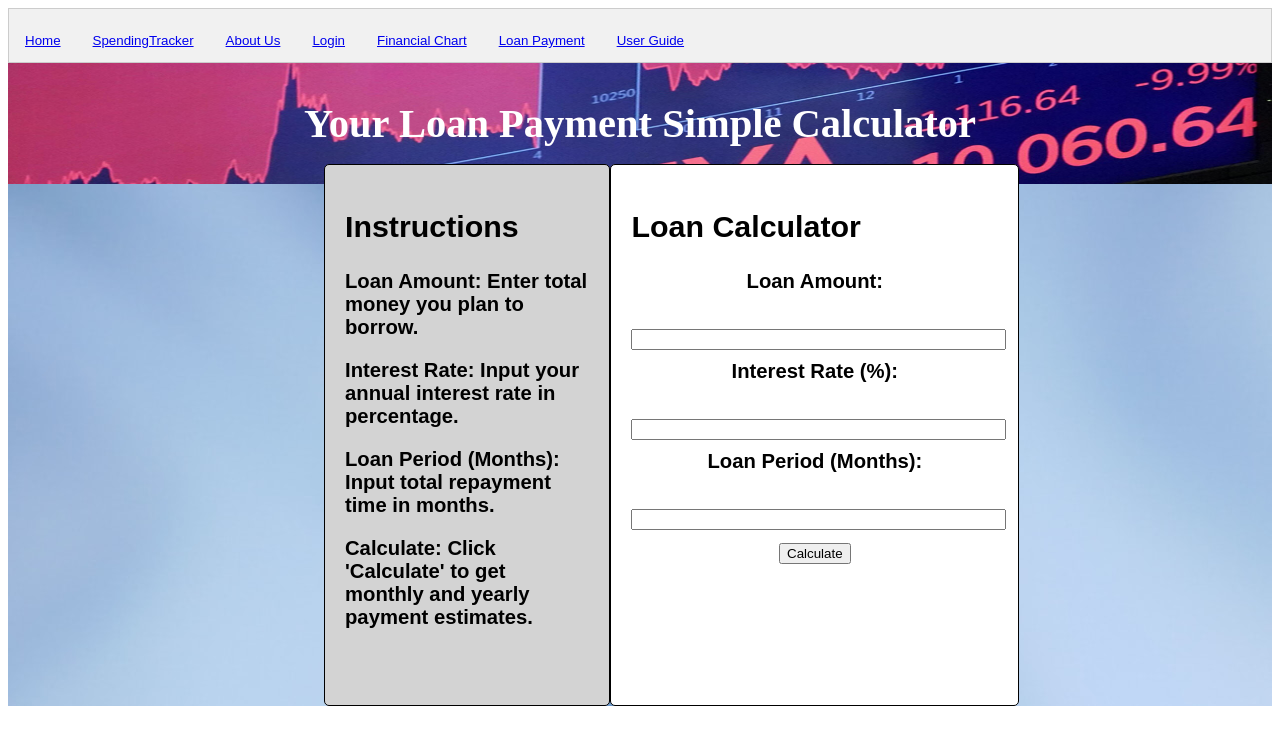
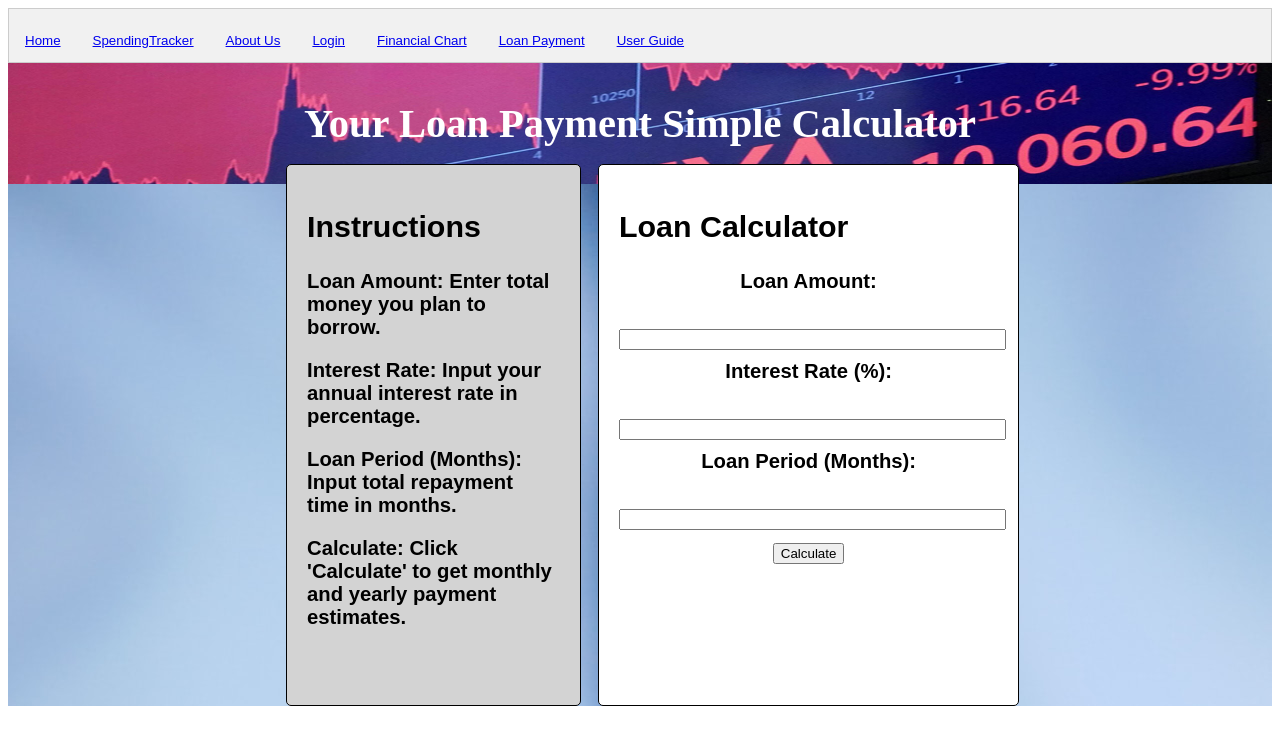
Before and after one commit to mehrojalimov/Financially-Fit, a PHP site: page /LoanPayment.html in a window 1280 px wide. Shown: the top 745 px of the page. Run offline with PHP 8.4, Linux system fonts and the light colour scheme.

Commit message:
little change to Loan Payment section

```diff
--- a/style.css
+++ b/style.css
@@ -133,7 +133,7 @@
   padding: 20px;
   border: 1px solid #000;
   border-radius: 5px;
-  margin-left: 25%;
+  margin-left: 22%;
   margin-top: -20px;
   background-color: #D3D3D3;
 }
```
